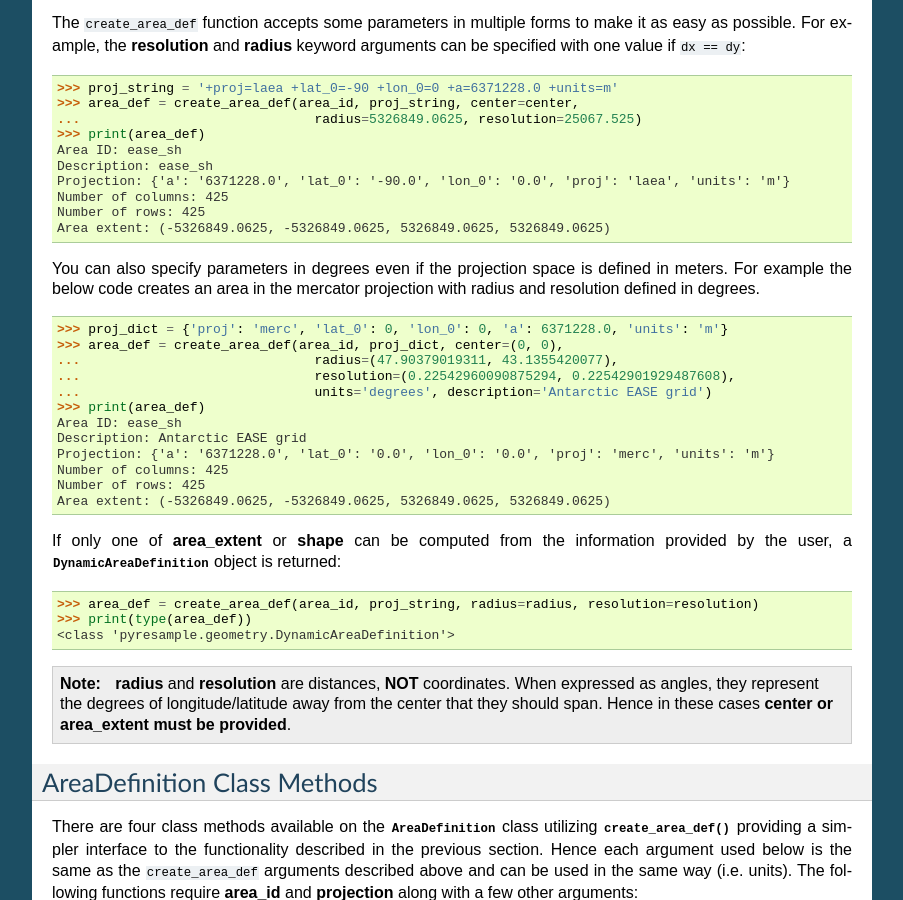
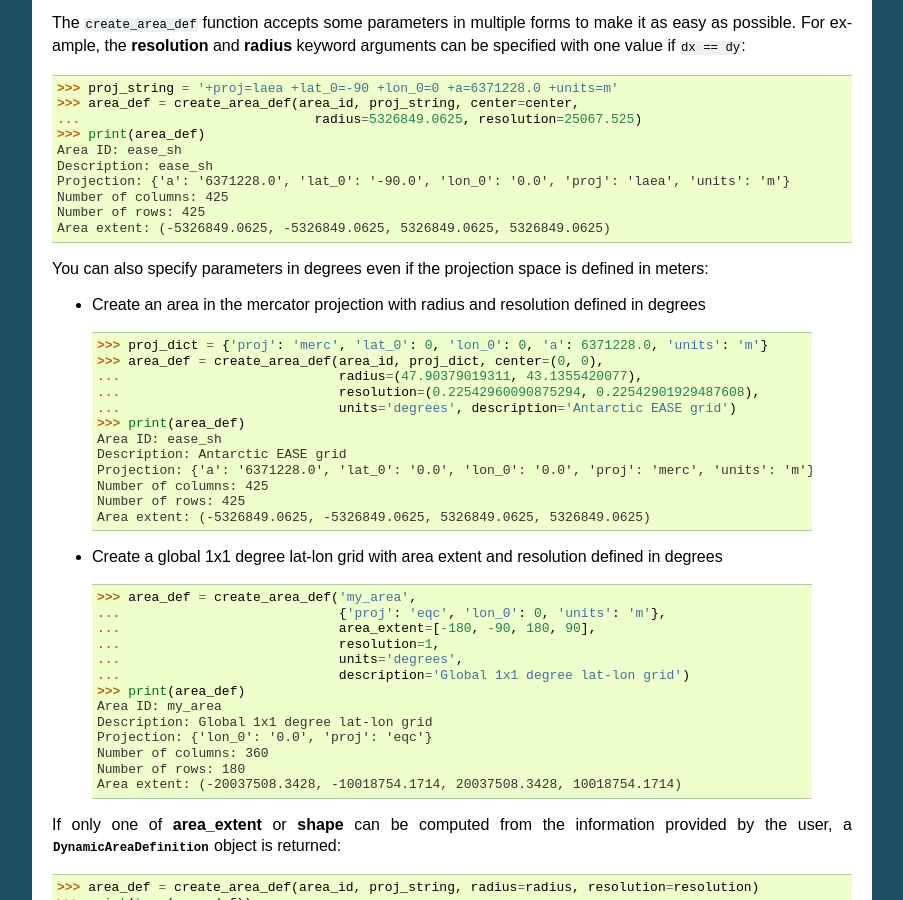
Before and after one commit to pytroll/pyresample, a Sphinx documentation site: the page built from docs/source/geometry_utils.rst, in a window 1280 px wide and 900 px high, scrolled down 1069 px. Shown: the whole window, without its empty margins (198-1101 px from the left). Built offline with Sphinx 7.4.7, drawn with Linux system fonts in a browser that asks for light colours.

Commit message:
Add example for regular lat-lon grids

```diff
--- a/docs/source/geometry_utils.rst
+++ b/docs/source/geometry_utils.rst
@@ -79,23 +79,42 @@ keyword arguments can be specified with one value if ``dx == dy``:
  Area extent: (-5326849.0625, -5326849.0625, 5326849.0625, 5326849.0625)
 
 You can also specify parameters in degrees even if the projection space
-is defined in meters. For example the below code creates an area in
-the mercator projection with radius and resolution defined in degrees.
+is defined in meters:
 
-.. doctest::
+* Create an area in the mercator projection with radius and resolution defined in degrees
 
- >>> proj_dict = {'proj': 'merc', 'lat_0': 0, 'lon_0': 0, 'a': 6371228.0, 'units': 'm'}
- >>> area_def = create_area_def(area_id, proj_dict, center=(0, 0),
- ...                              radius=(47.90379019311, 43.1355420077),
- ...                              resolution=(0.22542960090875294, 0.22542901929487608),
- ...                              units='degrees', description='Antarctic EASE grid')
- >>> print(area_def)
- Area ID: ease_sh
- Description: Antarctic EASE grid
- Projection: {'a': '6371228.0', 'lat_0': '0.0', 'lon_0': '0.0', 'proj': 'merc', 'units': 'm'}
- Number of columns: 425
- Number of rows: 425
- Area extent: (-5326849.0625, -5326849.0625, 5326849.0625, 5326849.0625)
+ .. doctest::
+
+  >>> proj_dict = {'proj': 'merc', 'lat_0': 0, 'lon_0': 0, 'a': 6371228.0, 'units': 'm'}
+  >>> area_def = create_area_def(area_id, proj_dict, center=(0, 0),
+  ...                            radius=(47.90379019311, 43.1355420077),
+  ...                            resolution=(0.22542960090875294, 0.22542901929487608),
+  ...                            units='degrees', description='Antarctic EASE grid')
+  >>> print(area_def)
+  Area ID: ease_sh
+  Description: Antarctic EASE grid
+  Projection: {'a': '6371228.0', 'lat_0': '0.0', 'lon_0': '0.0', 'proj': 'merc', 'units': 'm'}
+  Number of columns: 425
+  Number of rows: 425
+  Area extent: (-5326849.0625, -5326849.0625, 5326849.0625, 5326849.0625)
+
+* Create a global 1x1 degree lat-lon grid with area extent and resolution defined in degrees
+
+ .. doctest::
+
+  >>> area_def = create_area_def('my_area',
+  ...                            {'proj': 'eqc', 'lon_0': 0, 'units': 'm'},
+  ...                            area_extent=[-180, -90, 180, 90],
+  ...                            resolution=1,
+  ...                            units='degrees',
+  ...                            description='Global 1x1 degree lat-lon grid')
+  >>> print(area_def)
+  Area ID: my_area
+  Description: Global 1x1 degree lat-lon grid
+  Projection: {'lon_0': '0.0', 'proj': 'eqc'}
+  Number of columns: 360
+  Number of rows: 180
+  Area extent: (-20037508.3428, -10018754.1714, 20037508.3428, 10018754.1714)
 
 If only one of **area_extent** or **shape** can be computed from the
 information provided by the user, a
```
